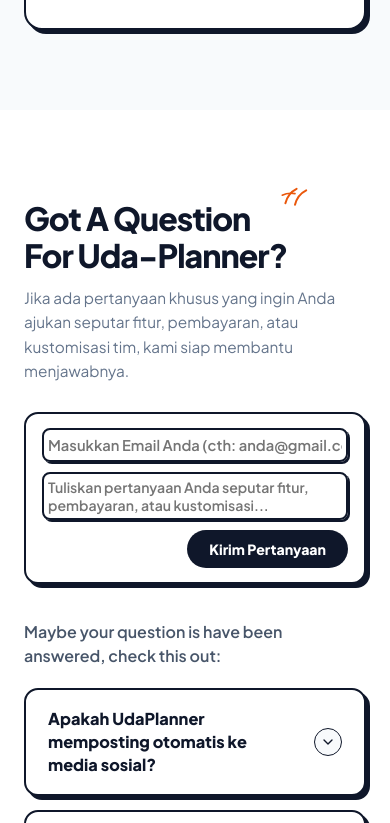
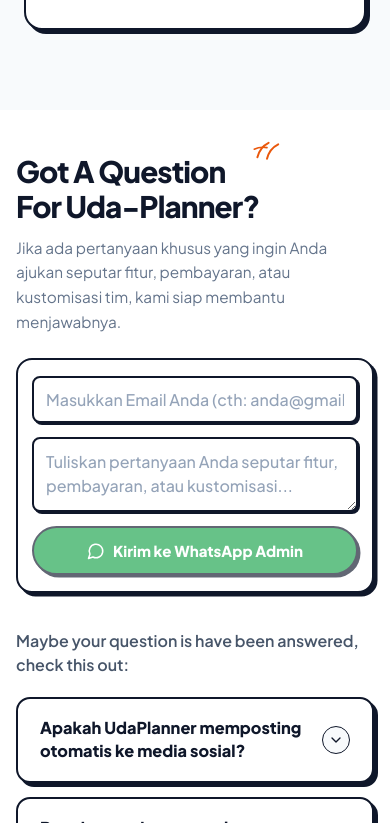
Before and after one commit to hilmimfaiz/uda-planner, a Next.js app: page / in a window 390 px wide. Shown: the part 9461-10284 px from the top of the page. Built offline with nearby package versions, Linux system fonts and the light colour scheme; no server answers; the database is empty.

Commit message:
feat: connect FAQ inquiry to WhatsApp Admin and improve responsive layout on desktop and mobile

```diff
--- a/src/app/globals.css
+++ b/src/app/globals.css
@@ -2651,6 +2651,164 @@
   }
 }
 
+.faq-section {
+  padding: 90px 24px;
+  max-width: 1180px;
+  margin: 0 auto;
+}
+
+@media (max-width: 991px) {
+  .faq-section {
+    padding: 60px 20px;
+  }
+}
+
+@media (max-width: 640px) {
+  .faq-section {
+    padding: 44px 16px;
+  }
+}
+
+.faq-inquiry-form {
+  display: flex;
+  flex-direction: column;
+  gap: 12px;
+  width: 100%;
+  max-width: 480px;
+}
+
+.faq-inquiry-card {
+  background: #ffffff;
+  border: 2.5px solid #0f172a;
+  border-radius: 18px;
+  box-shadow: 4px 4px 0px #0f172a;
+  padding: 20px 20px;
+  display: flex;
+  flex-direction: column;
+  gap: 14px;
+  box-sizing: border-box;
+  transition: transform 0.15s ease, box-shadow 0.15s ease;
+}
+
+.faq-inquiry-input {
+  width: 100%;
+  border: 2px solid #0f172a;
+  border-radius: 10px;
+  background: #ffffff;
+  padding: 11px 14px;
+  font-size: 0.92rem;
+  font-weight: 600;
+  color: #0f172a;
+  outline: none;
+  box-sizing: border-box;
+  transition: border-color 0.15s ease, box-shadow 0.15s ease;
+  font-family: inherit;
+}
+
+.faq-inquiry-input::placeholder {
+  color: #94a3b8;
+  font-weight: 500;
+}
+
+.faq-inquiry-input:focus {
+  border-color: #16a34a;
+  box-shadow: 0 0 0 3px rgba(22, 163, 74, 0.15);
+}
+
+.faq-inquiry-textarea {
+  width: 100%;
+  border: 2px solid #0f172a;
+  border-radius: 10px;
+  background: #ffffff;
+  padding: 11px 14px;
+  font-size: 0.92rem;
+  font-weight: 500;
+  color: #0f172a;
+  outline: none;
+  box-sizing: border-box;
+  resize: vertical;
+  min-height: 84px;
+  max-height: 180px;
+  line-height: 1.5;
+  transition: border-color 0.15s ease, box-shadow 0.15s ease;
+  font-family: inherit;
+}
+
+.faq-inquiry-textarea::placeholder {
+  color: #94a3b8;
+  font-weight: 500;
+}
+
+.faq-inquiry-textarea:focus {
+  border-color: #16a34a;
+  box-shadow: 0 0 0 3px rgba(22, 163, 74, 0.15);
+}
+
+.faq-inquiry-btn {
+  background-color: #16a34a;
+  color: #ffffff;
+  border: 2px solid #0f172a;
+  box-shadow: 2.5px 2.5px 0px #0f172a;
+  border-radius: 999px;
+  padding: 11px 24px;
+  font-size: 0.9rem;
+  font-weight: 800;
+  cursor: pointer;
+  display: inline-flex;
+  align-items: center;
+  justify-content: center;
+  gap: 8px;
+  align-self: flex-end;
+  transition: all 0.15s ease;
+  text-decoration: none;
+  -webkit-tap-highlight-color: transparent;
+  box-sizing: border-box;
+}
+
+.faq-inquiry-btn:hover {
+  background-color: #15803d;
+  transform: translate(-1.5px, -1.5px);
+  box-shadow: 4px 4px 0px #0f172a;
+}
+
+.faq-inquiry-btn:active {
+  transform: translate(1px, 1px);
+  box-shadow: 1px 1px 0px #0f172a;
+}
+
+.faq-inquiry-btn:disabled {
+  opacity: 0.65;
+  cursor: not-allowed;
+  transform: none !important;
+  box-shadow: 2.5px 2.5px 0px #0f172a !important;
+}
+
+@media (max-width: 640px) {
+  .faq-inquiry-form {
+    max-width: 100% !important;
+  }
+  .faq-inquiry-card {
+    padding: 16px 14px !important;
+    border-radius: 16px !important;
+    box-shadow: 3.5px 3.5px 0px #0f172a !important;
+  }
+  .faq-inquiry-input {
+    font-size: 1rem !important; /* Prevents auto-zoom on mobile */
+    padding: 11px 12px !important;
+  }
+  .faq-inquiry-textarea {
+    font-size: 1rem !important; /* Prevents auto-zoom on mobile */
+    padding: 11px 12px !important;
+    min-height: 75px !important;
+  }
+  .faq-inquiry-btn {
+    align-self: stretch !important;
+    width: 100% !important;
+    padding: 13px 18px !important;
+    font-size: 0.94rem !important;
+  }
+}
+
 .camply-capsule-input {
   display: flex;
   align-items: center;
--- a/src/app/page.tsx
+++ b/src/app/page.tsx
@@ -25,8 +25,10 @@
   TrendingUp,
   Layers,
   Check,
+  MessageCircle,
 } from 'lucide-react';
 import { PlanService, DynamicPlan } from '@/services/plan.service';
+import { AdminService } from '@/services/admin.service';
 import LandingPhoneMockup from '@/components/landing-phone-mockup';
 
 export default function LandingPage() {
@@ -96,24 +98,45 @@
     setIsSubmittingInquiry(true);
     setInquiryError(null);
     try {
-      const res = await fetch('/api/inquiries', {
+      // 1. Simpan salinan ke server inquiries sebagai arsip
+      await fetch('/api/inquiries', {
         method: 'POST',
         headers: { 'Content-Type': 'application/json' },
         body: JSON.stringify({
           email: inquiryEmail.trim(),
           question: inquiryQuestion.trim() || undefined,
         }),
-      });
-      const data = await res.json();
-      if (!res.ok || !data.success) {
-        throw new Error(data.error || 'Gagal mengirimkan pertanyaan. Silakan periksa kembali email Anda.');
-      }
+      }).catch(() => {});
+
+      // 2. Dapatkan nomor WhatsApp Admin resmi dari Pengaturan
+      let adminPhone = '6281234567890';
+      try {
+        const settings = await AdminService.getAppSettings();
+        if (settings?.adminWhatsapp) {
+          adminPhone = settings.adminWhatsapp;
+        }
+      } catch {}
+
+      const cleanPhone = adminPhone.replace(/[^0-9]/g, '');
+
+      // 3. Susun pesan WhatsApp dengan format terstruktur dan profesional
+      const message =
+        `Halo Admin UdaPlanner, saya ingin bertanya seputar aplikasi:\n\n` +
+        `📧 *Email:* ${inquiryEmail.trim()}\n` +
+        `💬 *Pertanyaan:* ${inquiryQuestion.trim() || 'Pertanyaan seputar fitur, paket langganan, atau konsultasi tim UdaPlanner'}\n\n` +
+        `Mohon informasinya, terima kasih!`;
+
+      const waUrl = `https://wa.me/${cleanPhone}?text=${encodeURIComponent(message)}`;
+
+      // 4. Arahkan / buka WhatsApp di tab baru
+      window.open(waUrl, '_blank', 'noopener,noreferrer');
+
       setInquirySubmitted(true);
       setInquiryEmail('');
       setInquiryQuestion('');
       setTimeout(() => {
         setInquirySubmitted(false);
-      }, 5000);
+      }, 6000);
     } catch (err: any) {
       setInquiryError(err.message || 'Terjadi kesalahan sistem, silakan coba lagi.');
     } finally {
@@ -1284,10 +1307,10 @@
       </section>
 
       {/* FAQ Section (Camply Image 1: Got A Question For Campty? + Accordion) */}
-      <section id="faq" style={{ padding: '90px 24px', maxWidth: 1180, margin: '0 auto' }}>
+      <section id="faq" className="faq-section">
         <div className="camply-faq-grid">
           {/* Kolom Kiri: Got a Question + Email Capsule Input */}
-          <div className="scroll-reveal reveal-left">
+          <div className="scroll-reveal reveal-left" style={{ width: '100%' }}>
             <div style={{ position: 'relative', display: 'inline-block', marginBottom: 12 }}>
               <svg
                 style={{
@@ -1307,10 +1330,10 @@
               </svg>
               <h2
                 style={{
-                  fontSize: 'clamp(2rem, 3.8vw, 3rem)',
+                  fontSize: 'clamp(1.85rem, 3.6vw, 3rem)',
                   fontWeight: 900,
                   color: '#0f172a',
-                  lineHeight: 1.15,
+                  lineHeight: 1.18,
                   letterSpacing: '-0.03em',
                   margin: 0,
                 }}
@@ -1319,24 +1342,13 @@
               </h2>
             </div>
 
-            <p style={{ color: '#64748b', fontSize: '0.96rem', lineHeight: 1.6, maxWidth: 420, marginBottom: 28 }}>
+            <p style={{ color: '#64748b', fontSize: '0.96rem', lineHeight: 1.6, maxWidth: 460, marginBottom: 24 }}>
               Jika ada pertanyaan khusus yang ingin Anda ajukan seputar fitur, pembayaran, atau kustomisasi tim, kami siap membantu menjawabnya.
             </p>
 
             {/* Form Pertanyaan Langsung Berfungsi */}
-            <form onSubmit={handleInquirySubmit} style={{ display: 'flex', flexDirection: 'column', gap: 12, maxWidth: 460 }}>
-              <div
-                style={{
-                  background: '#ffffff',
-                  border: '2.5px solid #0f172a',
-                  borderRadius: 14,
-                  boxShadow: '4px 4px 0px #0f172a',
-                  padding: '14px 16px',
-                  display: 'flex',
-                  flexDirection: 'column',
-                  gap: 10,
-                }}
-              >
+            <form onSubmit={handleInquirySubmit} className="faq-inquiry-form">
+              <div className="faq-inquiry-card">
                 <input
                   type="email"
                   placeholder="Masukkan Email Anda (cth: anda@gmail.com)"
@@ -1344,17 +1356,7 @@
                   onChange={(e) => setInquiryEmail(e.target.value)}
                   required
                   disabled={isSubmittingInquiry}
-                  style={{
-                    border: 'none',
-                    borderBottom: '1.5px solid #cbd5e1',
-                    outline: 'none',
-                    background: 'transparent',
-                    padding: '6px 4px',
-                    fontSize: '0.92rem',
-                    fontWeight: 600,
-                    color: '#0f172a',
-                    width: '100%',
-                  }}
+                  className="faq-inquiry-input"
                 />
                 <textarea
                   rows={2}
@@ -1362,39 +1364,21 @@
                   value={inquiryQuestion}
                   onChange={(e) => setInquiryQuestion(e.target.value)}
                   disabled={isSubmittingInquiry}
-                  style={{
-                    border: 'none',
-                    outline: 'none',
-                    background: 'transparent',
-                    padding: '4px',
-                    fontSize: '0.88rem',
-                    color: '#0f172a',
-                    resize: 'none',
-                    fontFamily: 'inherit',
-                  }}
+                  className="faq-inquiry-textarea"
                 />
                 <button
                   type="submit"
                   disabled={isSubmittingInquiry || !inquiryEmail.trim()}
-                  style={{
-                    backgroundColor: '#0f172a',
-                    color: '#ffffff',
-                    border: 'none',
-                    borderRadius: 999,
-                    padding: '10px 22px',
-                    fontSize: '0.88rem',
-                    fontWeight: 800,
-                    cursor: isSubmittingInquiry ? 'not-allowed' : 'pointer',
-                    display: 'inline-flex',
-                    alignItems: 'center',
-                    justifyContent: 'center',
-                    gap: 8,
-                    alignSelf: 'flex-end',
-                    transition: 'all 0.15s ease',
-                    opacity: isSubmittingInquiry ? 0.7 : 1,
-                  }}
+                  className="faq-inquiry-btn"
                 >
-                  {isSubmittingInquiry ? 'Mengirim Data...' : inquirySubmitted ? 'Terkirim ✓' : 'Kirim Pertanyaan'}
+                  <MessageCircle size={18} />
+                  <span>
+                    {isSubmittingInquiry
+                      ? 'Membuka WhatsApp...'
+                      : inquirySubmitted
+                        ? 'Diteruskan ke WhatsApp ✓'
+                        : 'Kirim ke WhatsApp Admin'}
+                  </span>
                 </button>
               </div>
 
@@ -1404,8 +1388,8 @@
                 </p>
               )}
               {inquirySubmitted && (
-                <div style={{ backgroundColor: '#dcfce7', border: '1.5px solid #16a34a', borderRadius: 8, padding: '10px 14px', color: '#15803d', fontSize: '0.86rem', fontWeight: 700, marginTop: 4 }}>
-                  ✓ Pertanyaan berhasil terkirim! Tim UdaPlanner akan segera merespons ke email Anda.
+                <div style={{ backgroundColor: '#dcfce7', border: '1.5px solid #16a34a', borderRadius: 10, padding: '10px 14px', color: '#15803d', fontSize: '0.86rem', fontWeight: 700, marginTop: 4 }}>
+                  ✓ Pertanyaan Anda berhasil diteruskan ke WhatsApp Admin UdaPlanner!
                 </div>
               )}
             </form>
```
Also changed, not shown: 1 other file (tests, documents, lock files or other folders).
